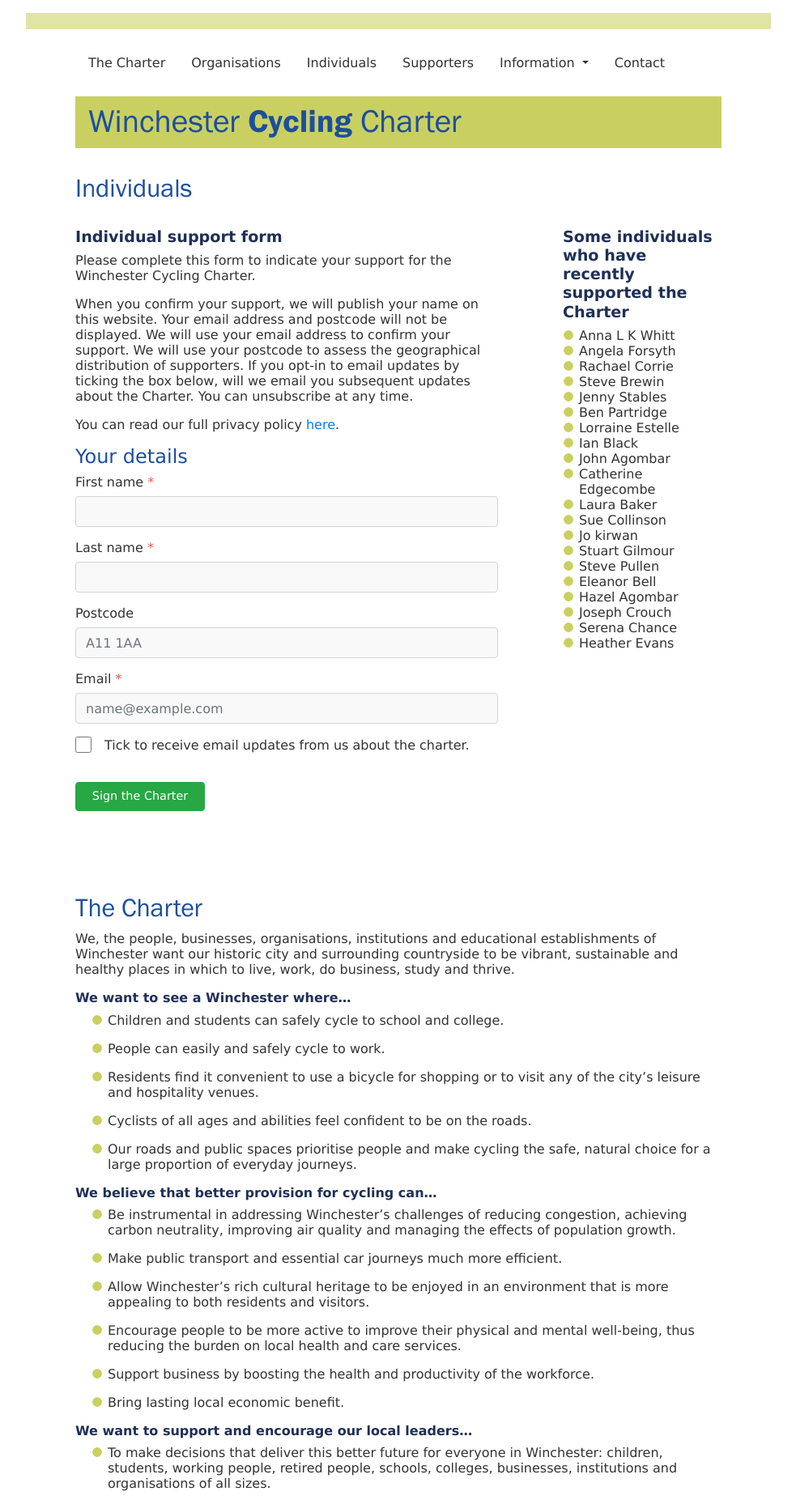
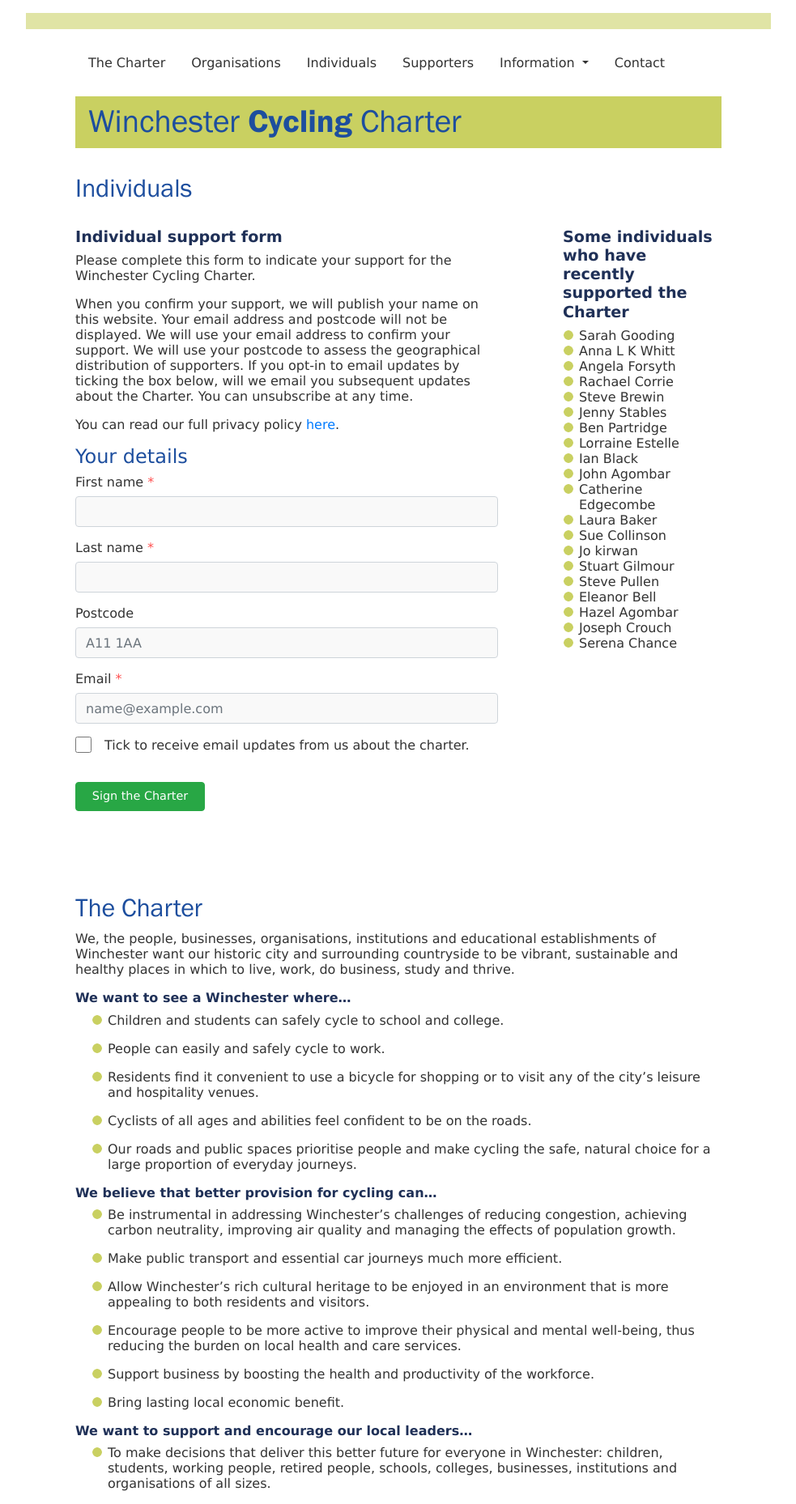
Before and after one commit to winchestercyclingcharter/winchestercyclingcharter.github.io, a Jekyll site: the page built from ind-page.md, in a window 1280 px wide. Shown: the whole page at 81% size, without its empty margins (148-1131 px from the left). Built offline with Jekyll 4.4.1, drawn with Linux system fonts in a browser that asks for light colours; nearby versions of some CDN libraries.

Commit message:
Create people.yml

```diff
--- a/_data/people.yml
+++ b/_data/people.yml
@@ -99,3 +99,4 @@ people:
 - { lastname: Forsyth, firstname: Angela, dt: 20210220-190336-737390 }
 - { lastname: Collinson, firstname: Sue, dt: 20210220-125315-956211 }
 - { lastname: Whitt, firstname: Anna L K, dt: 20210221-090038-749931 }
+- { lastname: Gooding, firstname: Sarah, dt: 20210221-095813-290575 }
```
